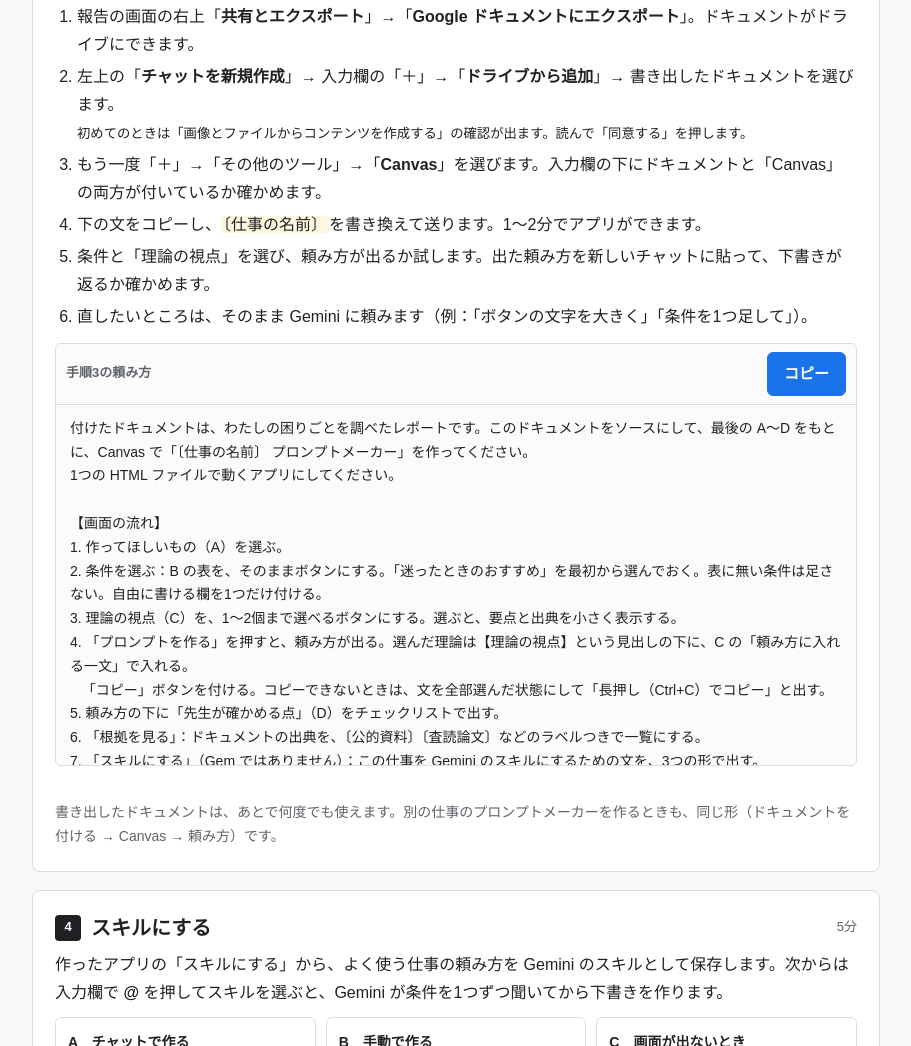
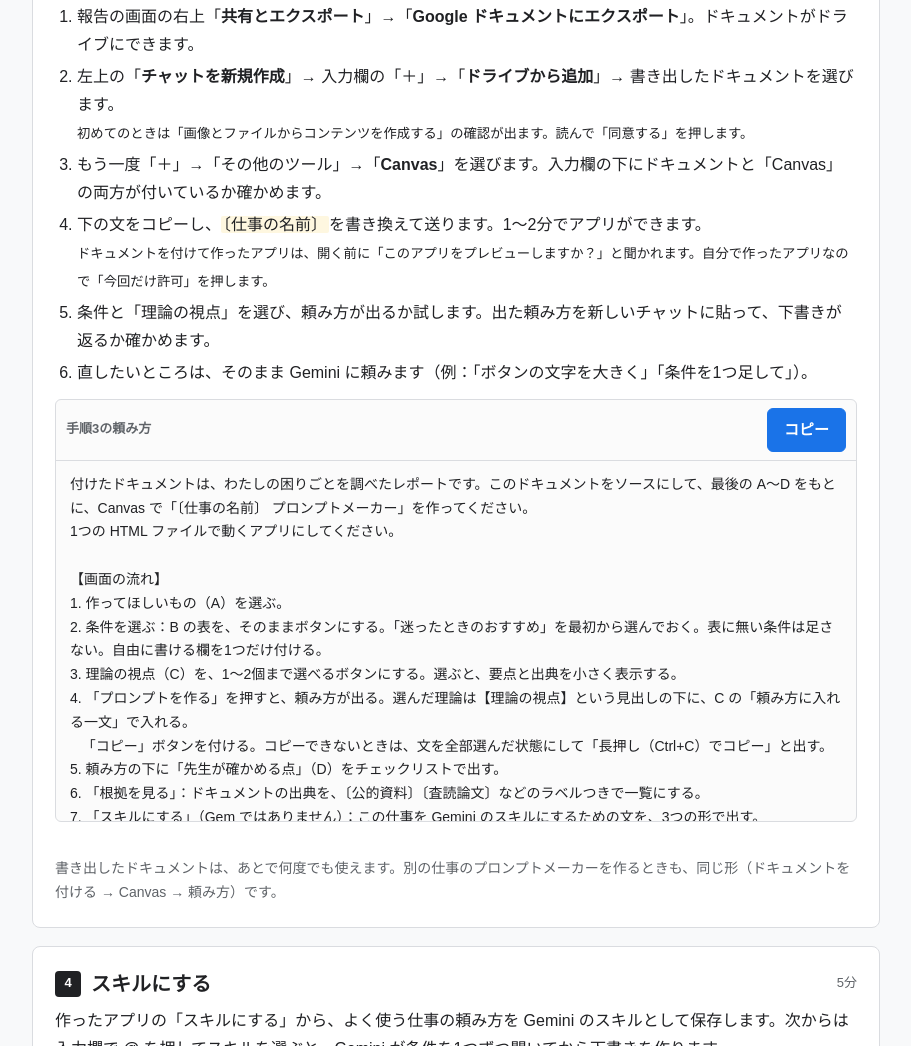
Before and after one commit to KTS-0513/geg-prompt-maker, a plain HTML site: page index.html in a window 1280 px wide. Shown: the part 4773-5819 px from the top of the page, without its empty margins (184-1095 px from the left). Drawn offline with Linux system fonts and the light colour scheme.

Commit message:
手順3：プレビューの許可の画面を一言
Co-Authored-By: Claude Opus 5.5 <noreply@anthropic.com>

```diff
--- a/index.html
+++ b/index.html
@@ -212,7 +212,7 @@ D. 先生が確かめる点（3〜5個）
 <li>報告の画面の右上「<b>共有とエクスポート</b>」→「<b>Google ドキュメントにエクスポート</b>」。ドキュメントがドライブにできます。</li>
 <li>左上の「<b>チャットを新規作成</b>」→ 入力欄の「＋」→「<b>ドライブから追加</b>」→ 書き出したドキュメントを選びます。<br><small>初めてのときは「画像とファイルからコンテンツを作成する」の確認が出ます。読んで「同意する」を押します。</small></li>
 <li>もう一度「＋」→「その他のツール」→「<b>Canvas</b>」を選びます。入力欄の下にドキュメントと「Canvas」の両方が付いているか確かめます。</li>
-<li>下の文をコピーし、<span class="fill">〔仕事の名前〕</span>を書き換えて送ります。1〜2分でアプリができます。</li>
+<li>下の文をコピーし、<span class="fill">〔仕事の名前〕</span>を書き換えて送ります。1〜2分でアプリができます。<br><small>ドキュメントを付けて作ったアプリは、開く前に「このアプリをプレビューしますか？」と聞かれます。自分で作ったアプリなので「今回だけ許可」を押します。</small></li>
 <li>条件と「理論の視点」を選び、頼み方が出るか試します。出た頼み方を新しいチャットに貼って、下書きが返るか確かめます。</li>
 <li>直したいところは、そのまま Gemini に頼みます（例：「ボタンの文字を大きく」「条件を1つ足して」）。</li>
 </ol>
```
